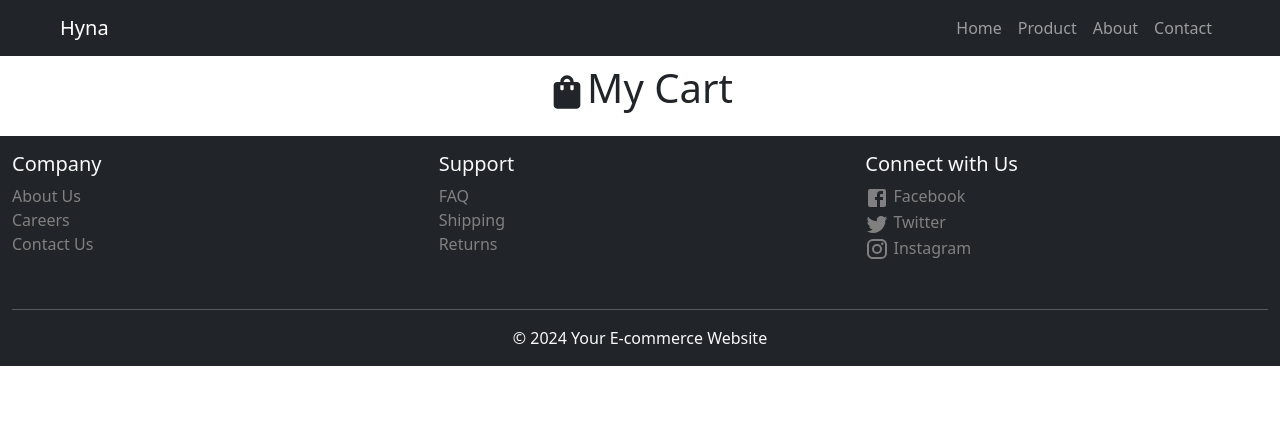
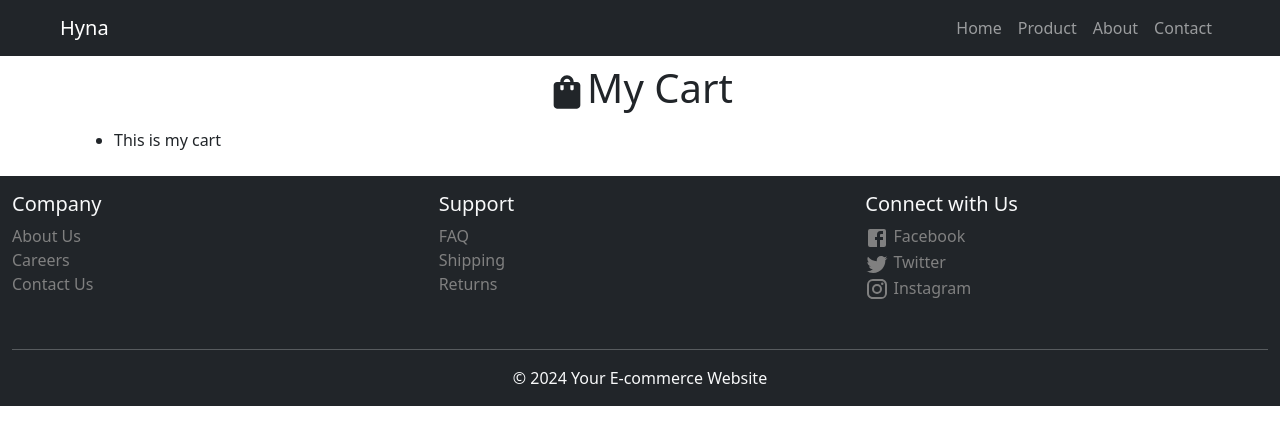
Before and after one commit to Sushantraipuri123/E-comerse-reactjs, a React (Vite) app: page /mycarts in a window 1280 px wide. Shown: the top 444 px of the page. Built offline with nearby package versions, Linux system fonts and the light colour scheme.

Commit message:
React JS E-Commerse

```diff
--- a/package.json
+++ b/package.json
@@ -14,6 +14,7 @@
     "@emotion/styled": "^11.11.5",
     "@mui/icons-material": "^5.15.15",
     "@mui/material": "^5.15.15",
+    "@reduxjs/toolkit": "^2.2.3",
     "bootstrap": "^5.3.3",
     "react": "^18.2.0",
     "react-bootstrap": "^2.10.2",
--- a/src/components/Mycart.jsx
+++ b/src/components/Mycart.jsx
@@ -8,7 +8,9 @@ function Mycart() {
       <h1 className=' text-center align-items-center  mt-2'> <ShoppingBagIcon sx={{ fontSize: 40 }}
       />My Cart</h1>
       <div className="mt-3 container">
-
+       <ul>
+        <li>This is my cart</li>
+       </ul>
       </div>
     </div>
   )
--- a/src/components/Singlepage.jsx
+++ b/src/components/Singlepage.jsx
@@ -69,6 +69,7 @@ function Singlepage() {
 
     const handleClick = () => {
         setOpen(true);
+        alert(data.id)
     };
 
     const handleClose = (event, reason) => {
```
Also changed, not shown: 1 other file (tests, documents, lock files or other folders).
